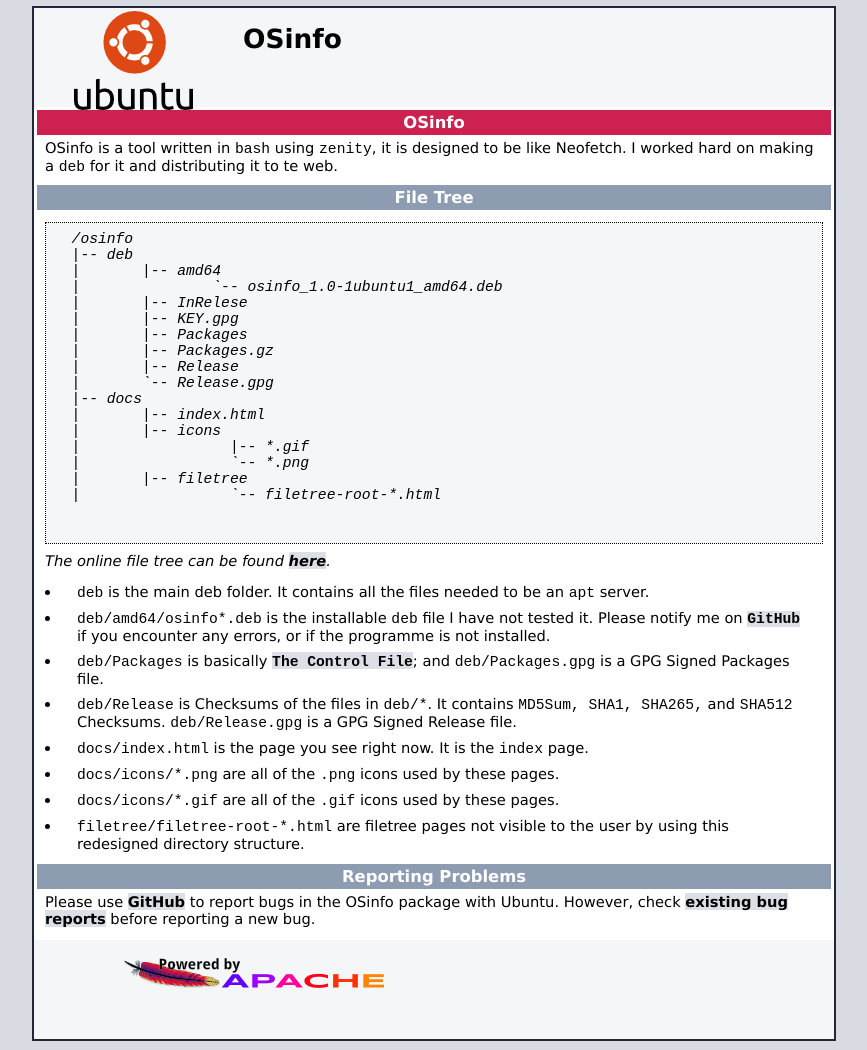
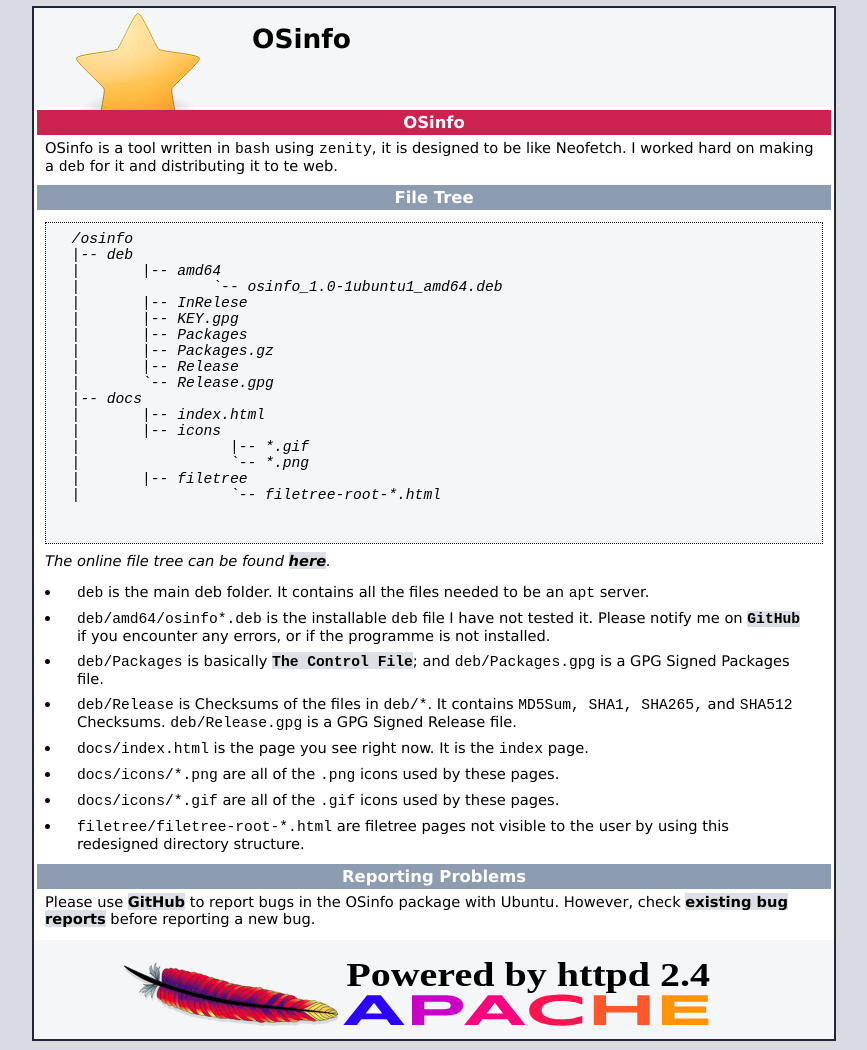
Before and after one commit to alanmburr/osinfo, a plain HTML site: page docs/docs/index.html in a window 1280 px wide. Shown: the whole page, without its empty margins (206-1073 px from the left). Drawn offline with Linux system fonts and the light colour scheme.

Commit message:
Add files via upload

```diff
--- a/docs/docs/index.html
+++ b/docs/docs/index.html
@@ -1,7 +1,7 @@
 <html>
 <head>
     <title>Index of /osinfo/docs</title>
-    <link rel="shortcut icon" href="icons/ubuntu-logo.png" />
+    <link rel="shortcut icon" href="/osinfo/docs/icons/burst.png" />
     <style type="text/css" media="screen">
         * {
           margin: 0px 0px 0px 0px;
@@ -190,7 +190,7 @@
 <body>
     <div class="main_page">
         <div class="page_header floating_element">
-          <img src="icons/ubuntu-logo.png" alt="Ubuntu Logo" class="floating_element"/>
+          <img src="/osinfo/docs/icons/about.svg" alt="Ubuntu Logo" class="floating_element" sizes="128x128"/>
           <span class="floating_element">
             OSinfo
           </span>
@@ -278,7 +278,7 @@
   |                 `-- filetree-root-*.html
 
             </pre>
-            <i><p>The online file tree can be found <a href="filetree/filetree-root.html">here</a>.</p></i>
+            <i><p>The online file tree can be found <a href="/osinfo/docs/filetree/filetree-root.html">here</a>.</p></i>
             <ul>
                           <li>
                              <tt>deb</tt> is the main deb folder.
@@ -365,7 +365,7 @@
         <div class="page_header floating_element">
 
             <span class="floating_element">
-                <img src="/icons/apache_pb.png" alt="Powered by Apache2" <!--class="center"-->
+                <img src="/osinfo/docs/icons/apache_pb.svg" alt="Powered by Apache2">
             </span>
           </div>
       </div>
```
